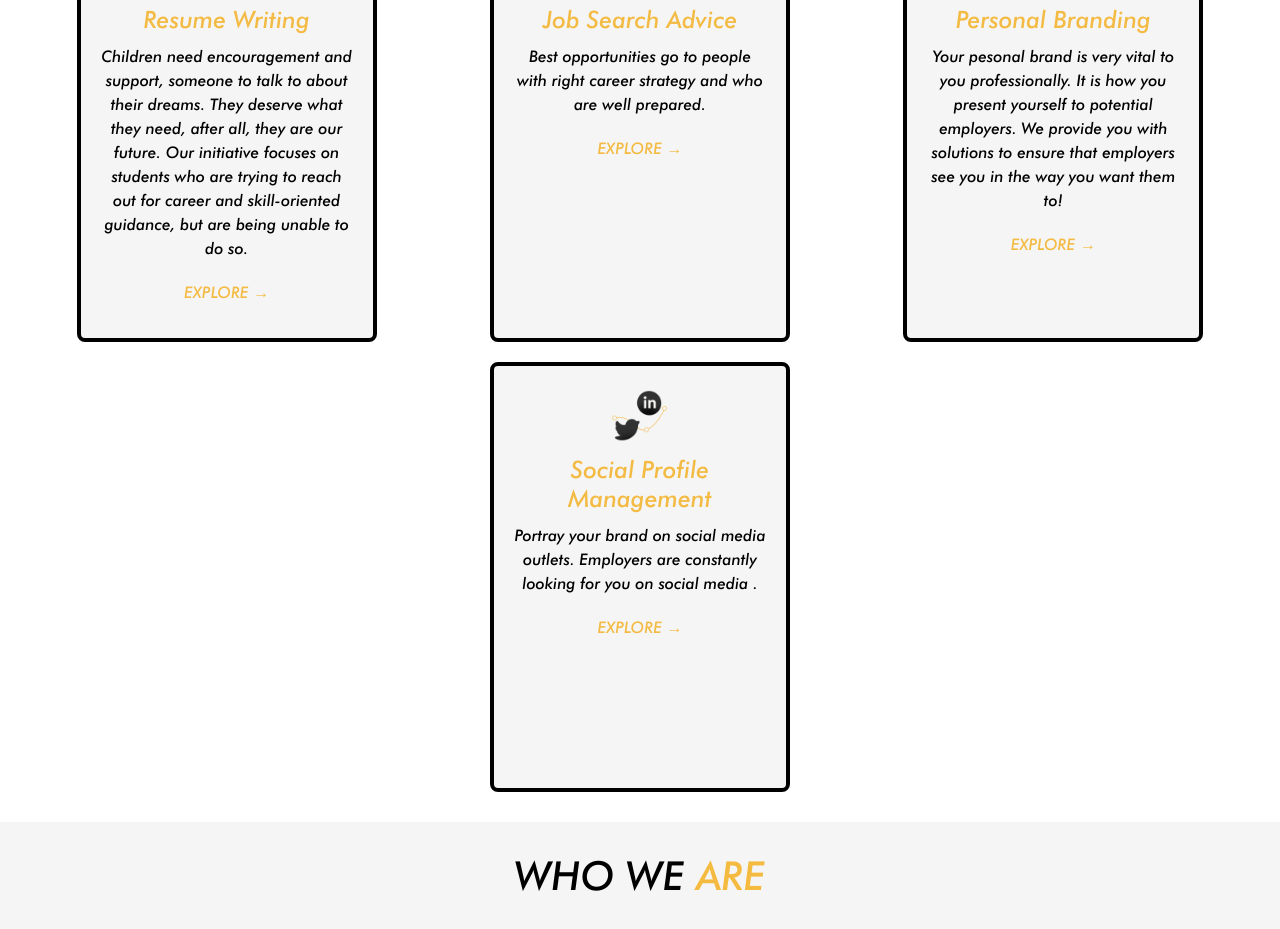
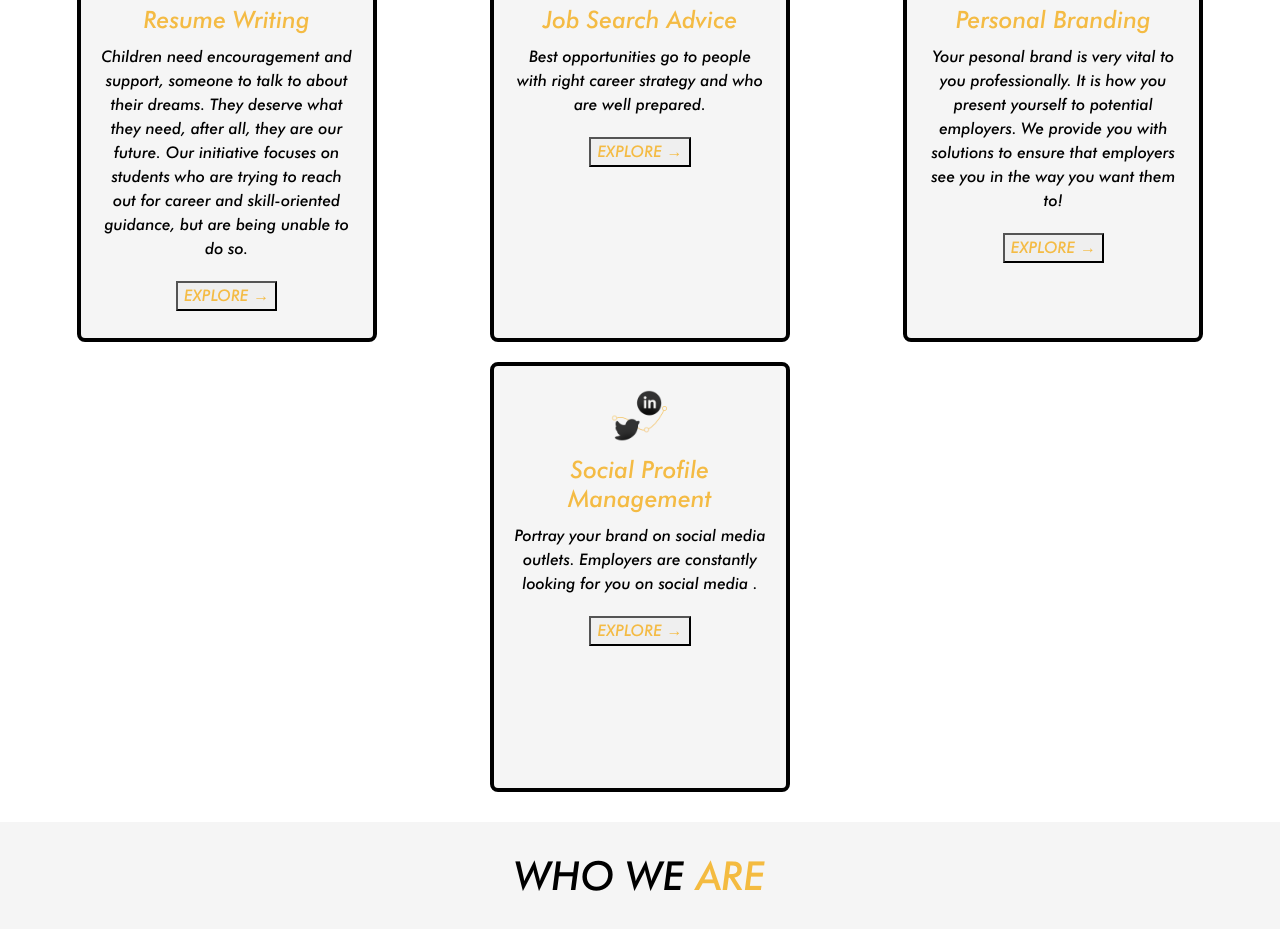
Before and after one commit to aleeshyakrishna/cxo-branding-latest, a React (Vite) app: page / in a window 1280 px wide. Shown: the part 2060-2989 px from the top of the page. Built offline with nearby package versions, Linux system fonts and the light colour scheme.

Commit message:
backend added

```diff
--- a/src/Components/Form/Form.jsx
+++ b/src/Components/Form/Form.jsx
@@ -3,8 +3,8 @@ import styles from './../Form/Form.module.css';
 import 'react-toastify/dist/ReactToastify.css';
 import { ToastContainer, toast } from "react-toastify";
 import axios from '../../Utils/BaseUrl'; // Make sure you have axios installed
-
-const Form = ({ apiEndpoint }) => {
+// { apiEndpoint }
+const Form = () => {
   console.log(apiEndpoint, "ppp");
   const [formData, setFormData] = useState({
     name: '',
@@ -37,13 +37,13 @@ const Form = ({ apiEndpoint }) => {
     });
 
     try {
-      const response = await axios.post(apiEndpoint, formDataToSend, {
-        headers: {
-          'Content-Type': 'multipart/form-data',
-        },
-      });
+      // const response = await axios.post(apiEndpoint, formDataToSend, {
+      //   headers: {
+      //     'Content-Type': 'multipart/form-data',
+      //   },
+      // });
       toast.success("Form submitted successfully!");
-      console.log(response.data);
+      // console.log(response.data);
     } catch (error) {
       toast.error("Error submitting form: " + error.message);
       console.error(error);
--- a/src/Components/ServiceCard/ServiceCard.jsx
+++ b/src/Components/ServiceCard/ServiceCard.jsx
@@ -1,14 +1,21 @@
 import React from 'react';
 import styles from './../ServiceCard/ServiceCard.module.css';
 // import resume from './Images/resume-writing.png'
+import { useNavigate } from 'react-router-dom'
+
 const Card = ({ icon, title, description,href }) => {
+  const navigate = useNavigate()
+  const handleClick = () => {
+    navigate(href);
+  };
   return (
     <div className={styles.card}>
       <img className={styles.card_icon} src={icon}/>
       <h2 className={styles.card_title}>{title}</h2>
       <p className={styles.card_description}>{description}</p>
-      <a href={href} className={styles.card_link}>EXPLORE →</a>
-    </div>
+      <button onClick={handleClick} className={styles.card_link}>
+        EXPLORE →
+      </button>    </div>
   );
 };
 
--- a/src/Components/Services/Services.jsx
+++ b/src/Components/Services/Services.jsx
@@ -15,7 +15,7 @@ const Services = () => {
                 <ServiceCard
                     icon={resumeWriting}
                     title="Resume Writing"
-                    href="services/resume"
+                    href="/services/resume"
 
                     description="Children need encouragement and support, someone to talk to about their dreams. They deserve what they need, after all, they are our future. Our initiative focuses on students who are trying to reach out for career and skill-oriented guidance, but are being unable to do so."
                 />
@@ -23,19 +23,19 @@ const Services = () => {
                     icon={jobSearchAdv}
                     title="Job Search Advice"
                     description="Best opportunities go to people with right career strategy and who are well prepared."
-                    href="services/jobSearchAdvice"
+                    href="/services/jobSearchAdvice"
                 />
                  <ServiceCard
                     icon={personalBrading}
                     title="Personal Branding"
-                    href="services/personalBrading"
+                    href="/services/personalBrading"
 
                     description="Your pesonal brand is very vital to you professionally. It is how you present yourself to potential employers. We provide you with solutions to ensure that employers see you in the way you want them to!"
                 />
                 <ServiceCard
                     icon={socialMedia}
                     title="Social Profile Management"
-                    href="services/socialmediaManagement"
+                    href="/services/socialmediaManagement"
 
                     description="Portray your brand on social media outlets. Employers are constantly looking for you on social media ."
                 />
--- a/src/Pages/ResumeWriting/ResumeWriting.jsx
+++ b/src/Pages/ResumeWriting/ResumeWriting.jsx
@@ -67,7 +67,8 @@ const ResumeWriting = () => {
                 contentLabel="Get Service Form"
                 ariaHideApp={false}
             >
-                <Form apiEndpoint="/resumeService" />
+                <Form />
+                {/* apiEndpoint="/resumeService"  */}
             </Modal>
         </div>
     );
--- a/src/Routes/AllRoutes.jsx
+++ b/src/Routes/AllRoutes.jsx
@@ -13,7 +13,7 @@ const AllRoutes = () => {
             <Route path='/contact' element={<ContactUs/>} />
         </Routes>
         <Routes>
-          <Route path='services/resume' element={<ResumeWriting/>} />
+          <Route path='/services/resume' element={<ResumeWriting/>} />
         </Routes>
     </Router>
   )
```
